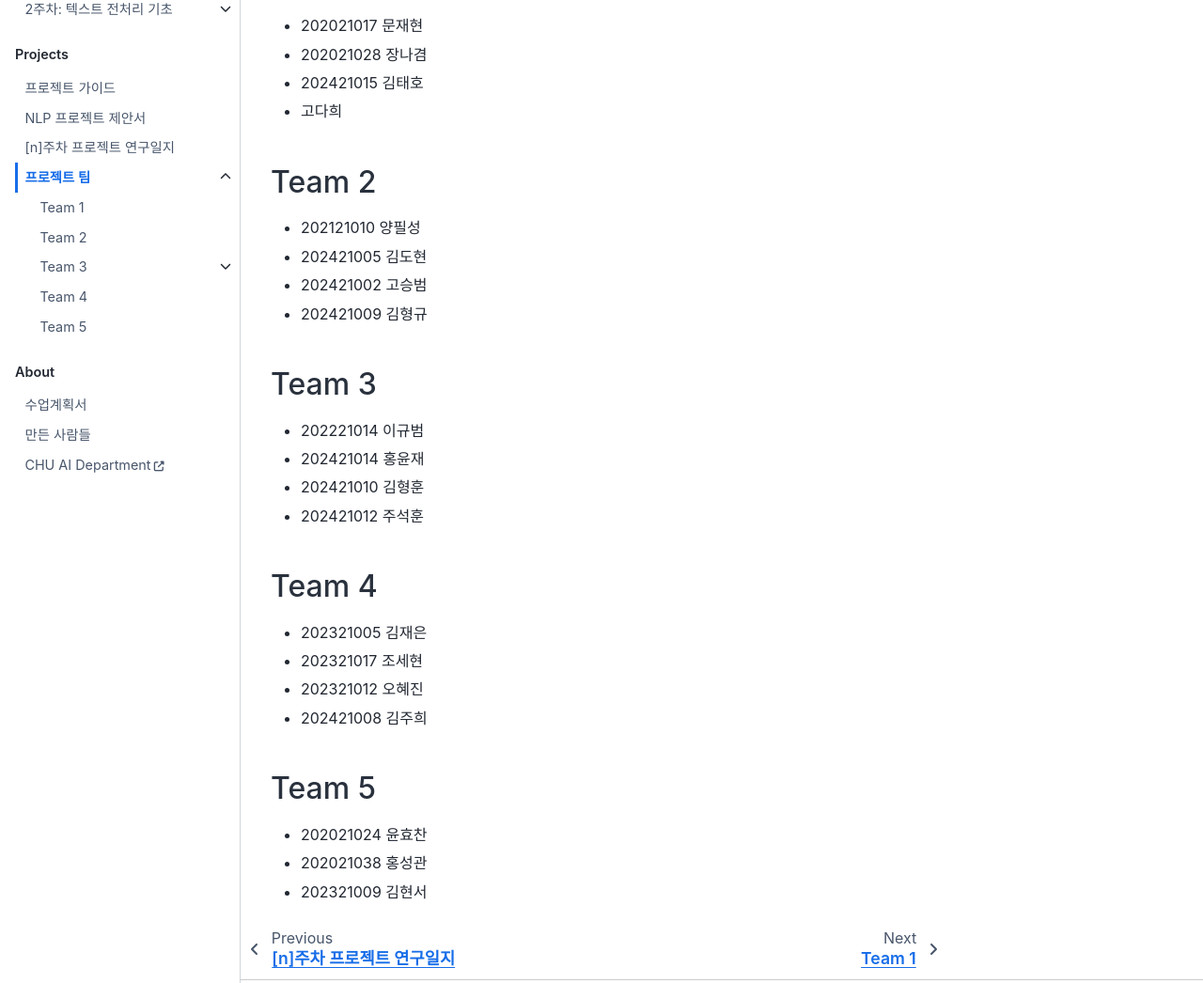
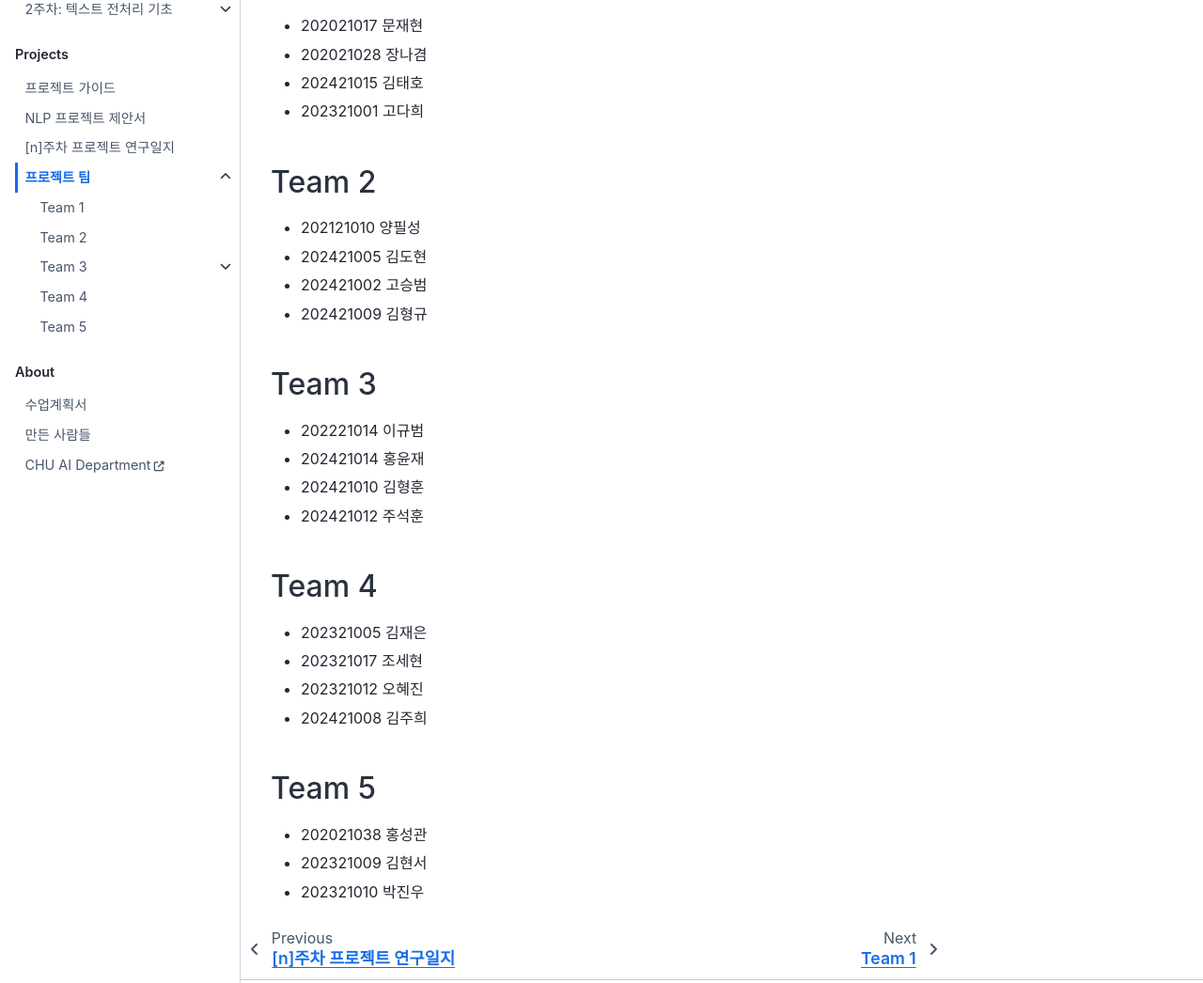
Before and after one commit to entelecheia/intronlp-2024, a Jupyter Book: the page built from book/ko/projects/teams.md, in a window 1280 px wide and 1400 px high, scrolled down 125 px. Shown: the part 280-1326 px from the top of the window at 94% size. Built offline with Jupyter Book 1.0.4 settings and Sphinx 7.4.7 and the Sphinx Book theme 1.1.4, drawn with Linux system fonts in a browser that asks for light colours.

Commit message:
chore: Update team members in teams.md

```diff
--- a/book/ko/projects/teams.md
+++ b/book/ko/projects/teams.md
@@ -9,7 +9,7 @@
 - 202021017 문재현
 - 202021028 장나겸
 - 202421015 김태호
-- 고다희
+- 202321001 고다희
 
 ## Team 2
 
@@ -34,6 +34,6 @@
 
 ## Team 5
 
-- 202021024 윤효찬
 - 202021038 홍성관
 - 202321009 김현서
+- 202321010 박진우
```
